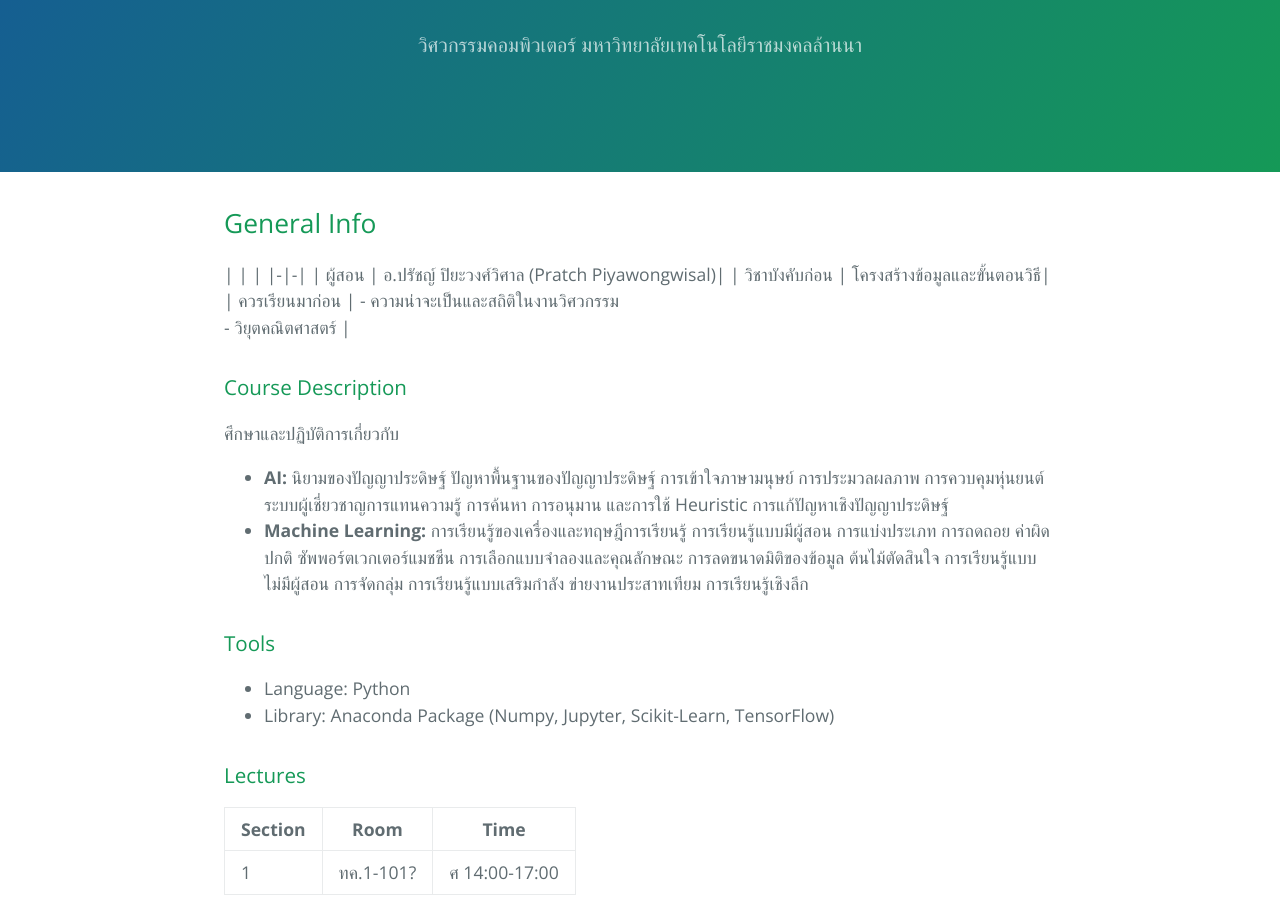
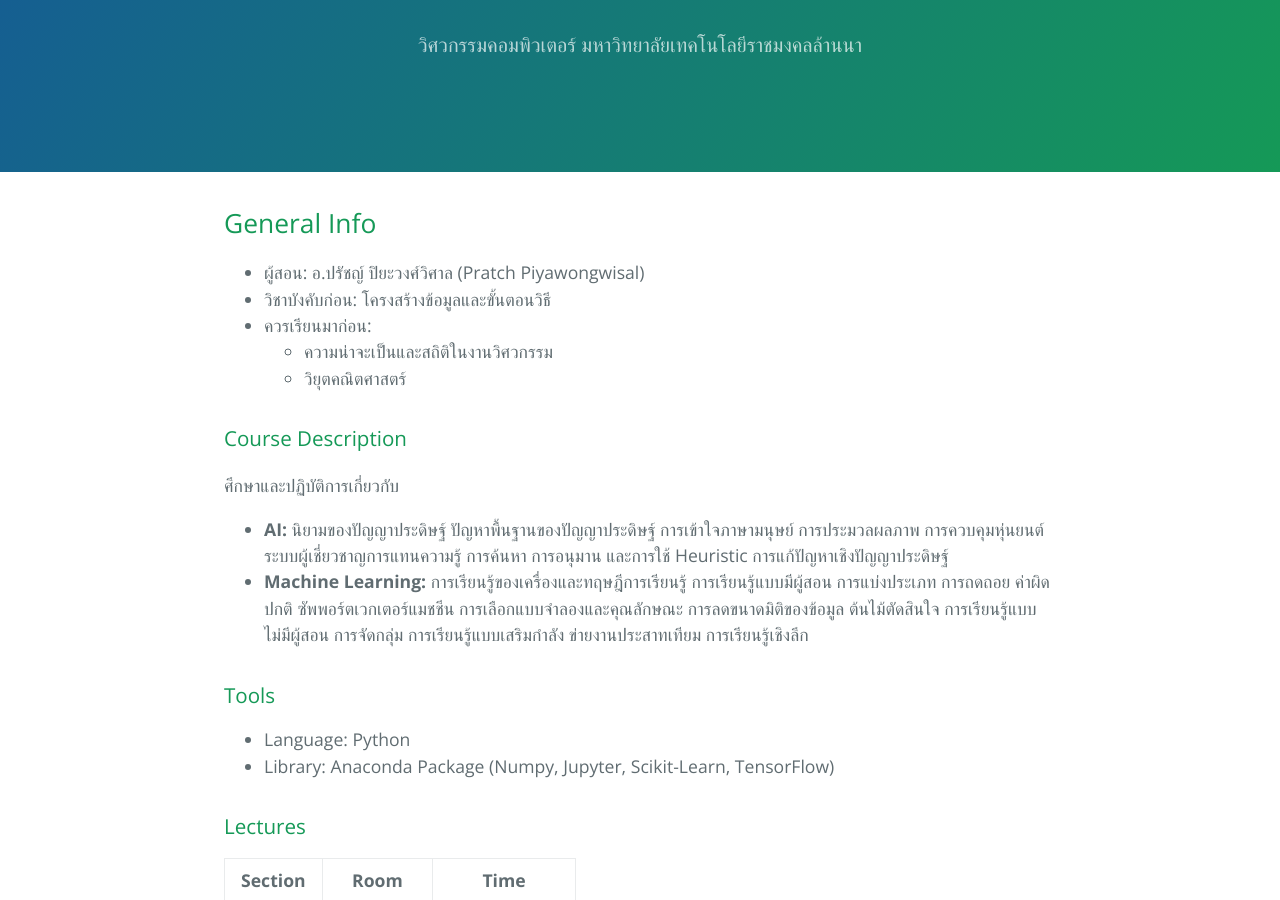
Before and after one commit to pratch/ml_course, a Jekyll site: the page built from index.md, in a window 1280 px wide and 900 px high, scrolled down 313 px. Built offline with Jekyll 4.4.1, drawn with Linux system fonts in a browser that asks for light colours.

```diff
--- a/index.md
+++ b/index.md
@@ -15,11 +15,11 @@ layout: default
 {% endcomment %}
 
 ## General Info
-| | |
-|-|-|
-| ผู้สอน | อ.ปรัชญ์ ปิยะวงศ์วิศาล (Pratch Piyawongwisal)|
-| วิชาบังคับก่อน | โครงสร้างข้อมูลและขั้นตอนวิธี|
-| ควรเรียนมาก่อน | - ความน่าจะเป็นและสถิติในงานวิศวกรรม <br> - วิยุตคณิตศาสตร์  |
+- ผู้สอน: อ.ปรัชญ์ ปิยะวงศ์วิศาล (Pratch Piyawongwisal)
+- วิชาบังคับก่อน: โครงสร้างข้อมูลและขั้นตอนวิธี
+- ควรเรียนมาก่อน:
+  - ความน่าจะเป็นและสถิติในงานวิศวกรรม
+  - วิยุตคณิตศาสตร์
 
 
 ### Course Description
```
